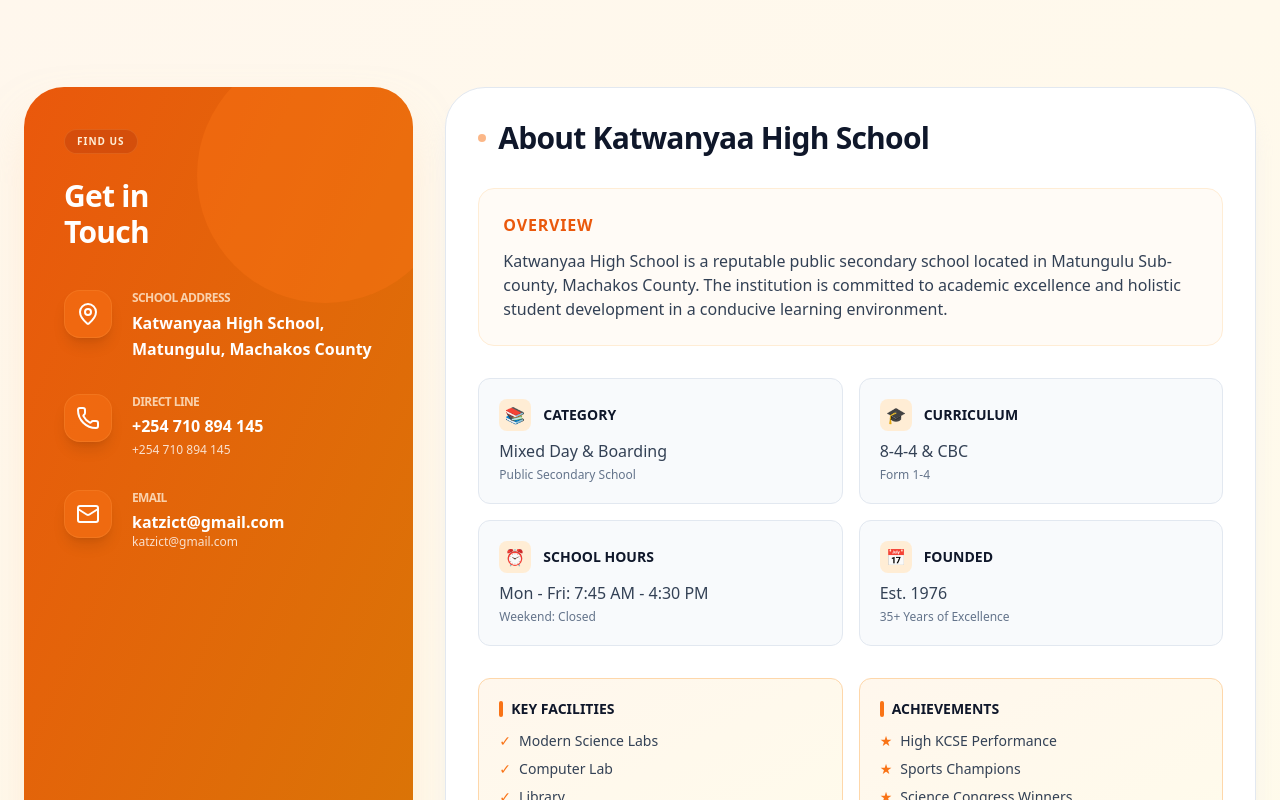
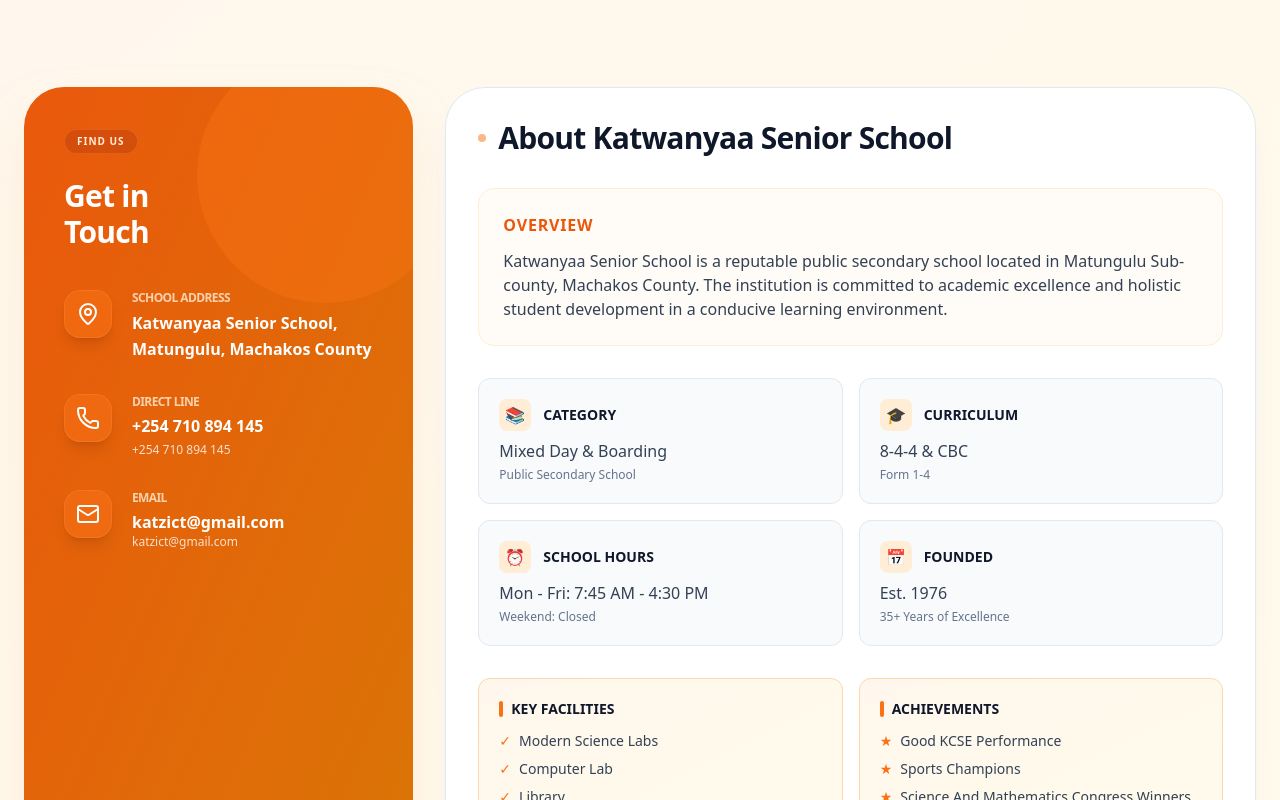
Before and after one commit to Katwanyaa/School_Website, a Next.js app: page /pages/AboutUs in a window 1280 px wide. Shown: the part 3420-4220 px from the top of the page. Built offline with nearby package versions, Linux system fonts and the light colour scheme.

Commit message:
Fix database schema: sync with Railway

```diff
--- a/app/MainDashboard/page.jsx
+++ b/app/MainDashboard/page.jsx
@@ -1005,7 +1005,7 @@ const handleLogout = () => {
 
           <div className="flex flex-col">
             <h1 className="text-lg md:text-xl font-black text-gray-900 tracking-tight leading-none uppercase italic">
-              Katwanyaa <span className="text-blue-600 group-hover:text-indigo-600 transition-colors">High</span>
+              Katwanyaa <span className="text-blue-600 group-hover:text-indigo-600 transition-colors">Senior</span>
             </h1>
 
             <div className="flex items-center gap-2 mt-1">
--- a/app/pages/AboutUs/page.jsx
+++ b/app/pages/AboutUs/page.jsx
@@ -472,7 +472,7 @@ Katz        </div>
               <div>
                 <p className="text-orange-100 text-[9px] sm:text-xs uppercase font-black tracking-tighter mb-0.5 sm:mb-1 opacity-80">School Address</p>
                 <p className="text-white text-sm sm:text-base font-bold leading-snug sm:leading-relaxed">
-                  Katwanyaa High School, Matungulu, Machakos County
+                  Katwanyaa Senior School, Matungulu, Machakos County
                 </p>
               </div>
             </div>
@@ -520,7 +520,7 @@ Katz        </div>
         <div className="flex items-center justify-between mb-6 sm:mb-8">
           <h3 className="text-xl sm:text-2xl lg:text-3xl font-black text-slate-900 flex items-center gap-3 tracking-tight">
             <div className="w-2 h-2 rounded-full bg-orange-500 animate-pulse"></div>
-            About Katwanyaa High School
+            About Katwanyaa Senior School
           </h3>
         </div>
 
@@ -530,7 +530,7 @@ Katz        </div>
           <div className="bg-orange-50/50 rounded-2xl p-5 sm:p-6 border border-orange-100">
             <h4 className="text-sm sm:text-base font-black text-orange-600 uppercase tracking-wider mb-3">Overview</h4>
             <p className="text-slate-700 text-sm sm:text-base leading-relaxed">
-              Katwanyaa High School is a reputable public secondary school located in Matungulu Sub-county, Machakos County. The institution is committed to academic excellence and holistic student development in a conducive learning environment.
+              Katwanyaa Senior School is a reputable public secondary school located in Matungulu Sub-county, Machakos County. The institution is committed to academic excellence and holistic student development in a conducive learning environment.
             </p>
           </div>
 
@@ -604,7 +604,7 @@ Katz        </div>
                 Achievements
               </h5>
               <ul className="space-y-2">
-                {['High KCSE Performance', 'Sports Champions', 'Science Congress Winners'].map((item, i) => (
+                {['Good KCSE Performance', 'Sports Champions', 'Science And Mathematics Congress Winners'].map((item, i) => (
                   <li key={i} className="flex items-center gap-2 text-sm text-slate-700">
                     <span className="text-orange-500">★</span>
                     {item}
```
